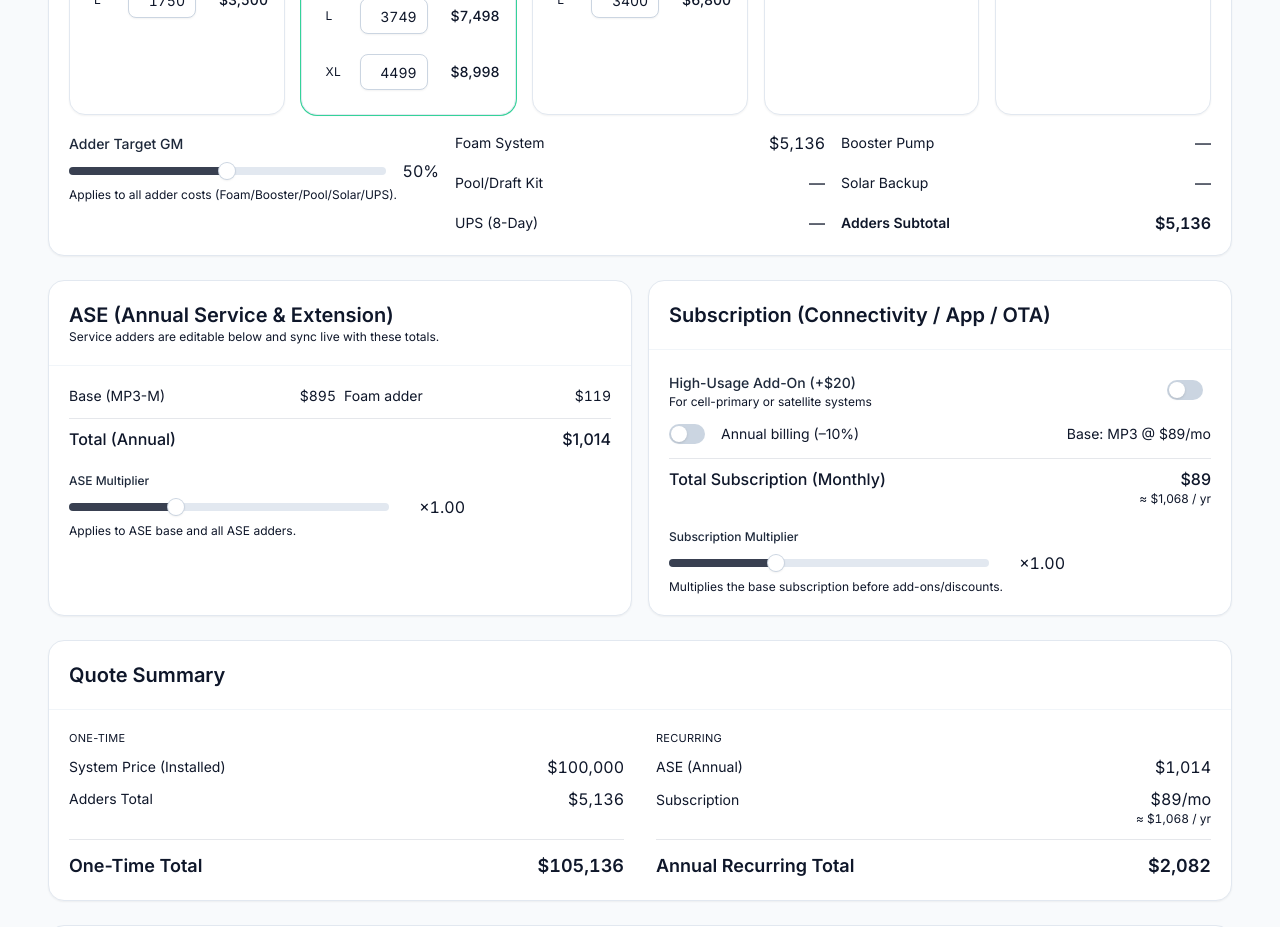
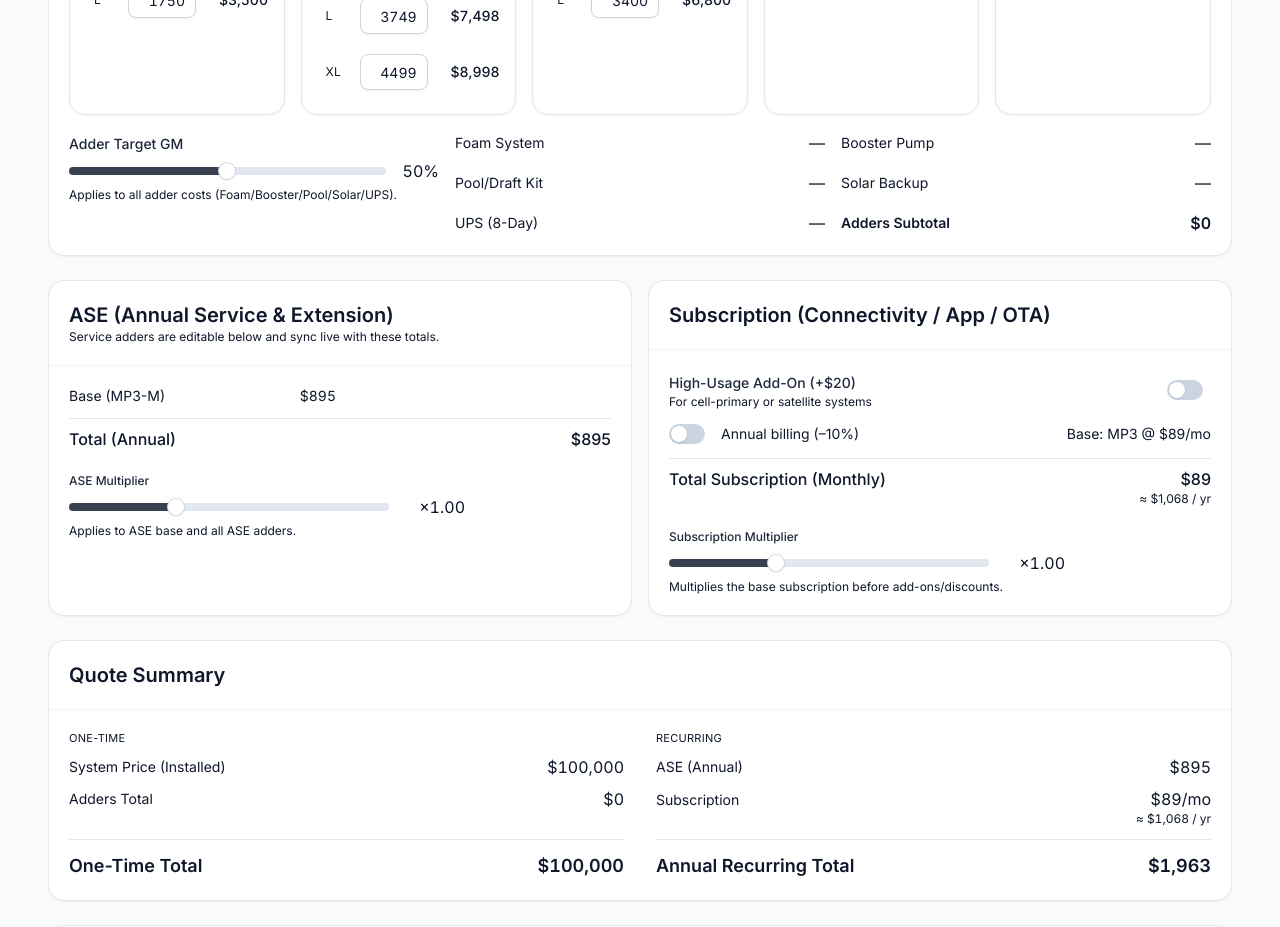
Before and after one commit to cappadonna06/Frontline-pricing-demo, a React (Vite) app: page / in a window 1280 px wide. Shown: the part 940-1867 px from the top of the page. Built offline with nearby package versions, Linux system fonts and the light colour scheme.

Commit message:
Update FrontlinePricingCalculator.tsx

```diff
--- a/src/FrontlinePricingCalculator.tsx
+++ b/src/FrontlinePricingCalculator.tsx
@@ -93,7 +93,7 @@ export default function FrontlinePricingCalculator() {
   const [annualBilling, setAnnualBilling] = useState<boolean>(false); // –10% if true
 
   // Adder selections
-  const [includeFoam, setIncludeFoam] = useState<boolean>(true);
+  const [includeFoam, setIncludeFoam] = useState<boolean>(false);
   const [includeBooster, setIncludeBooster] = useState<boolean>(false);
   const [includePool, setIncludePool] = useState<boolean>(false);
   const [includeSolar, setIncludeSolar] = useState<boolean>(false);
@@ -239,7 +239,7 @@ const recurringAnnual = Math.round((aseAnnual + subAnnual) * 100) / 100;
     setVerticalKey("res");
     setIsHighUsage(false);
     setAnnualBilling(false);
-    setIncludeFoam(true);
+    setIncludeFoam(false);
     setIncludeBooster(false);
     setIncludePool(false);
     setIncludeSolar(false);
@@ -262,7 +262,7 @@ const recurringAnnual = Math.round((aseAnnual + subAnnual) * 100) / 100;
 
   // Reset adders to defaults on system family change
   React.useEffect(() => {
-    setIncludeFoam(true);
+    setIncludeFoam(false);
     setIncludeBooster(false);
     setIncludePool(false);
     setIncludeSolar(false);
```
